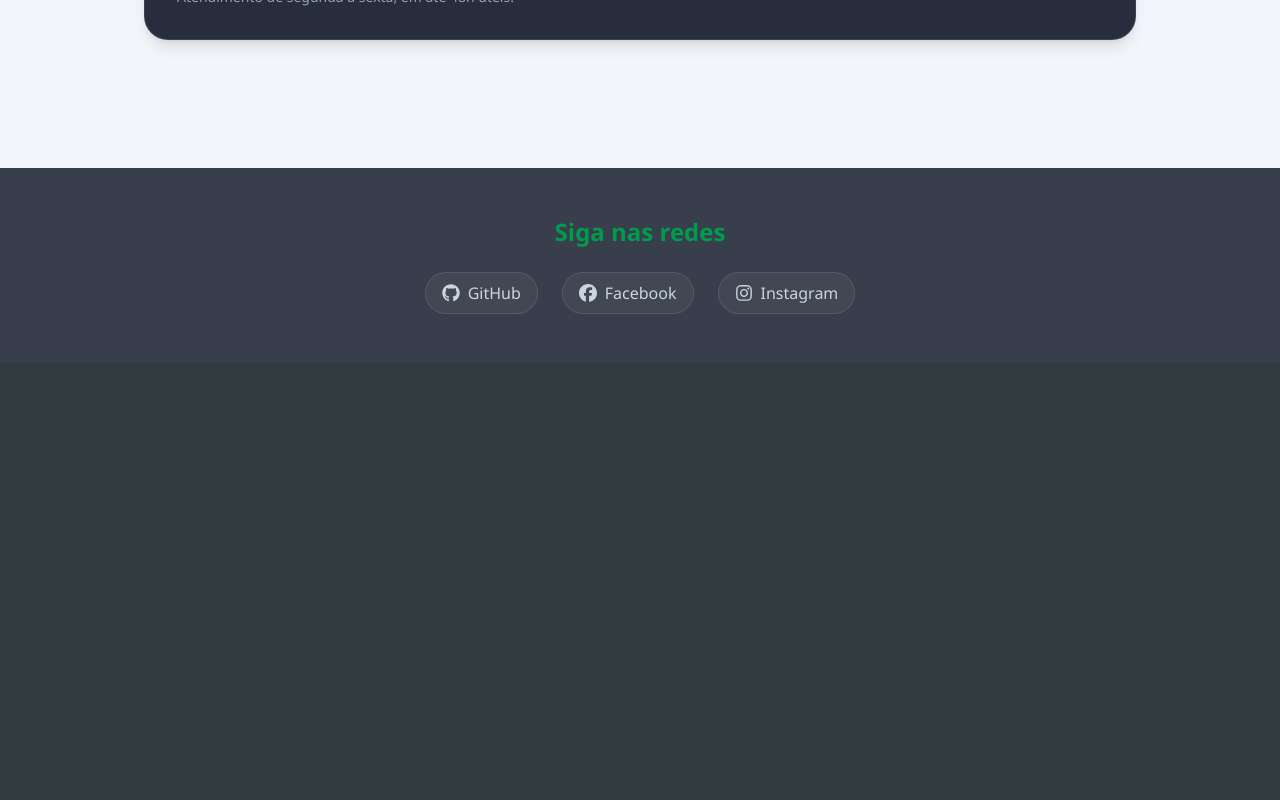
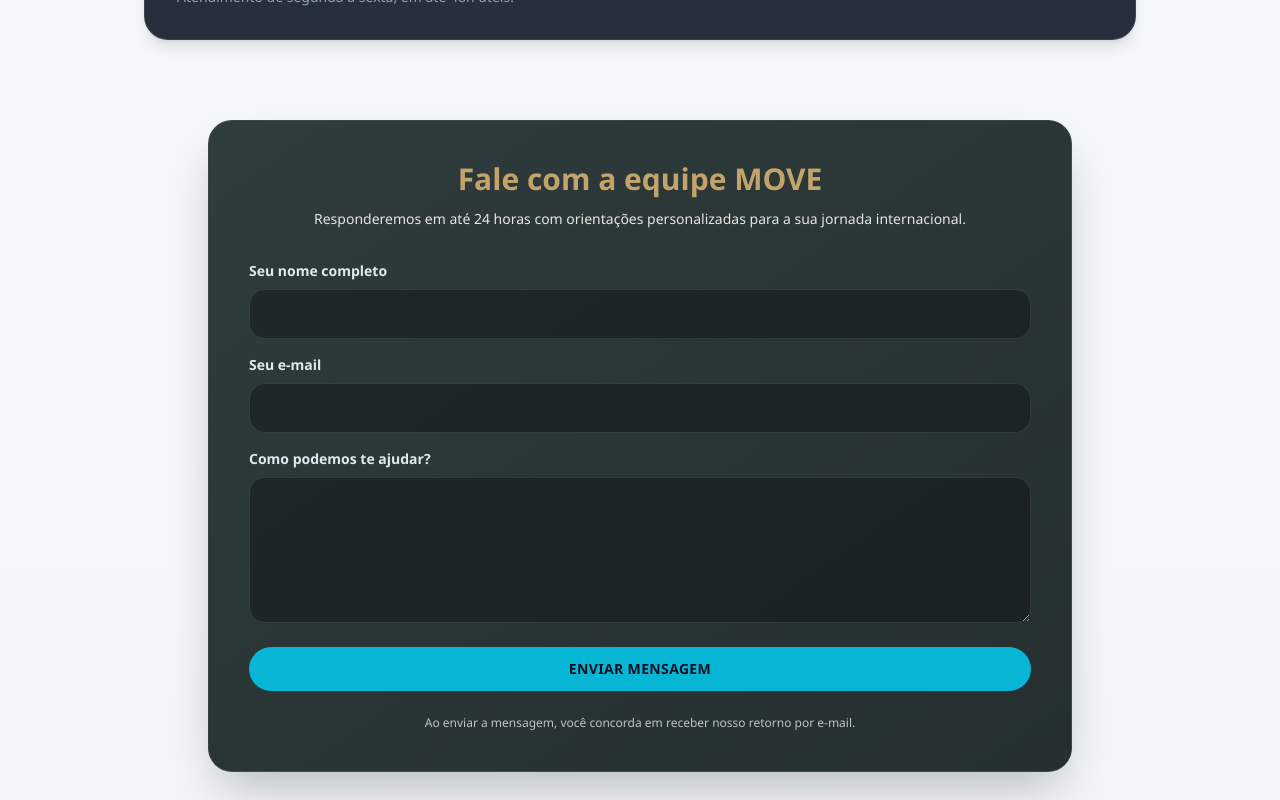
Before and after one commit to 2023154/move-react, a React (Vite) app: page / in a window 1280 px wide. Shown: the part 6360-7160 px from the top of the page. Before the commit the page ends 6722 px from the top, so only its background shows below. Built offline with nearby package versions, Linux system fonts and the light colour scheme; the HTML template or start-up script is replaced by a standard one.

Commit message:
feat: add ContactScreen and integrate contact form with dynamic content

```diff
--- a/src/App.jsx
+++ b/src/App.jsx
@@ -4,6 +4,7 @@ import { BottomNav } from './components/BottomNav'
 import { HomeScreen } from './screens/Home'
 import { SalesSections } from './components/SalesSections'
 import { Footer } from './components/Footer'
+import { ContactScreen } from './screens/Contact'
 import { baseContent, languages } from './data/content'
 import { useAutoTranslate } from './hooks/useAutoTranslate'
 
@@ -77,6 +78,7 @@ export default function App() {
           loading={loading}
         />
         <SalesSections sales={content.sales} />
+        <ContactScreen contact={content.contact} />
       </main>
 
       <Footer footer={content.footer} />
--- a/src/components/ContactForm.jsx
+++ b/src/components/ContactForm.jsx
@@ -1,4 +1,12 @@
+const defaultLabels = {
+  name: 'Nome',
+  email: 'E-mail',
+  message: 'Mensagem',
+  button: 'Enviar'
+}
+
 export function ContactForm({ labels }) {
+  const formLabels = { ...defaultLabels, ...labels }
   return (
     <form
       onSubmit={(event) => {
@@ -7,19 +15,19 @@ export function ContactForm({ labels }) {
       className="grid gap-4"
     >
       <label className="grid gap-2 text-sm font-semibold text-slate-200">
-        {labels.name}
+        {formLabels.name}
         <input type="text" required className="w-full rounded-2xl border border-white/10 bg-black/30 px-4 py-3 text-base text-white outline-none transition focus:border-accent" />
       </label>
       <label className="grid gap-2 text-sm font-semibold text-slate-200">
-        {labels.email}
+        {formLabels.email}
         <input type="email" required className="w-full rounded-2xl border border-white/10 bg-black/30 px-4 py-3 text-base text-white outline-none transition focus:border-accent" />
       </label>
       <label className="grid gap-2 text-sm font-semibold text-slate-200">
-        {labels.message}
+        {formLabels.message}
         <textarea rows="5" required className="w-full rounded-2xl border border-white/10 bg-black/30 px-4 py-3 text-base text-white outline-none transition focus:border-accent" />
       </label>
       <button type="submit" className="mt-2 inline-flex items-center justify-center rounded-full bg-accent px-6 py-3 text-sm font-semibold uppercase tracking-wide text-night transition hover:bg-emerald-500">
-        {labels.button}
+        {formLabels.button}
       </button>
     </form>
   )
--- a/src/components/Footer.jsx
+++ b/src/components/Footer.jsx
@@ -8,9 +8,9 @@ const iconMap = {
 
 export function Footer({ footer }) {
   return (
-    <footer className="bg-night/80 py-12" id="contact">
+    <footer className="bg-night/80 py-12" id="footer">
       <div className="mx-auto max-w-5xl px-4 text-center text-slate-300">
-  <h2 className="text-2xl font-semibold text-move-green">{footer.title}</h2>
+        <h2 className="text-2xl font-semibold text-move-green">{footer.title}</h2>
         <ul className="mt-6 flex flex-wrap items-center justify-center gap-6 text-base">
           {footer.links.map(({ label, url, icon }) => {
             const Icon = iconMap[icon] ?? FaGithub
--- a/src/data/content.js
+++ b/src/data/content.js
@@ -256,6 +256,17 @@ export const baseContent = {
       responseTime: 'Atendimento de segunda a sexta, em até 48h úteis.'
     }
   },
+  contact: {
+    title: 'Fale com a equipe MOVE',
+    subtitle: 'Responderemos em até 24 horas com orientações personalizadas para a sua jornada internacional.',
+    disclaimer: 'Ao enviar a mensagem, você concorda em receber nosso retorno por e-mail.',
+    form: {
+      name: 'Seu nome completo',
+      email: 'Seu e-mail',
+      message: 'Como podemos te ajudar?',
+      button: 'Enviar mensagem'
+    }
+  },
   footer: {
     title: 'Siga nas redes',
     links: [
--- a/src/screens/Contact.jsx
+++ b/src/screens/Contact.jsx
@@ -1,16 +1,27 @@
 import { ContactForm } from '../components/ContactForm'
 
 export function ContactScreen({ contact }) {
+  const title = contact?.title ?? 'Vamos conversar'
+  const subtitle = contact?.subtitle ?? 'Envie sua mensagem e retornaremos com orientações personalizadas em até 24 horas.'
+  const disclaimer = contact?.disclaimer
+
   return (
-    <section id="contact" className="mx-auto mt-16 max-w-4xl px-4">
-      <div className="rounded-3xl border border-move-gray-light/10 bg-metallic-dark p-8 metallic-effect">
-        <h2 className="text-center text-3xl font-semibold text-move-gold">{contact.title}</h2>
-        <p className="mt-3 text-center text-sm text-move-gray-light">
-          We answer within 24 hours and share personalized study plans for your journey.
-        </p>
+    <section id="contact" className="mx-auto mt-20 max-w-4xl px-4">
+      <div className="metallic-effect rounded-3xl border border-move-gray-light/10 bg-metallic-dark p-8 shadow-2xl md:p-10">
+        <h2 className="text-center text-3xl font-semibold text-move-gold">{title}</h2>
+        {subtitle && (
+          <p className="mt-3 text-center text-sm text-move-gray-light">
+            {subtitle}
+          </p>
+        )}
         <div className="mt-8">
-          <ContactForm labels={contact.form} />
+          <ContactForm labels={contact?.form} />
         </div>
+        {disclaimer && (
+          <p className="mt-6 text-center text-xs text-move-gray-light opacity-80">
+            {disclaimer}
+          </p>
+        )}
       </div>
     </section>
   )
```
